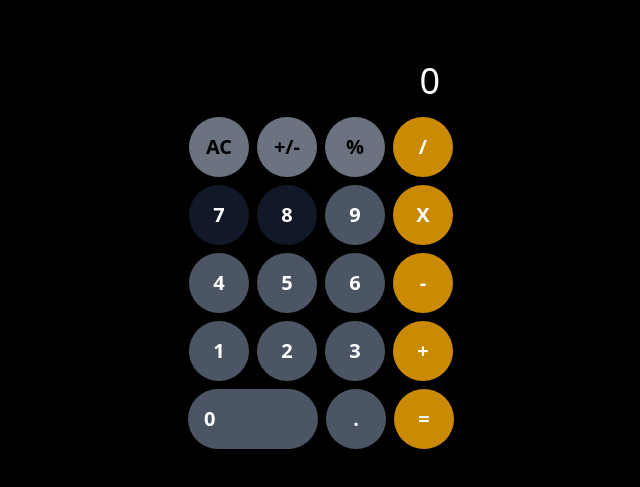
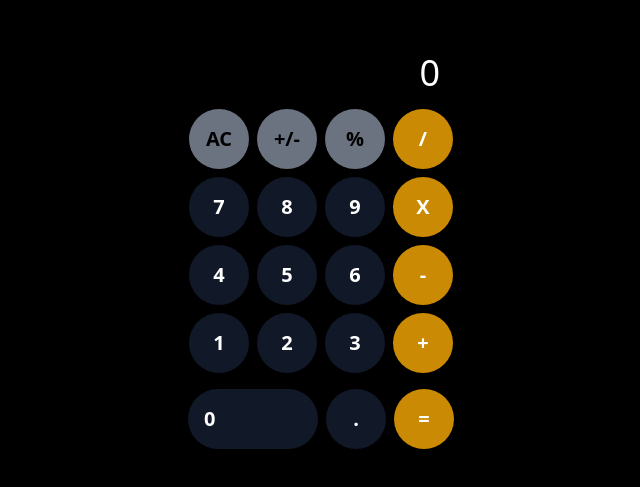
Before and after one commit to shwetank-1708/calculator, a React (Vite) app: page / in a window 1280 px wide. Shown: the part 153-640 px from the top of the page, without its empty margins (319-959 px from the left). Built offline with nearby package versions, Linux system fonts and the light colour scheme.

Commit message:
Added Final Modifications

```diff
--- a/src/App.tsx
+++ b/src/App.tsx
@@ -9,33 +9,34 @@ let second: number;
 const App = () => {
   const [value, setValue] = useState<number>(0);
   const [operation, setOperation] = useState("");
-  const [isActive, setIsActive] = useState(false);
+  const [activeButton, setActiveButton] = useState<number | null>(null);
+  const [activeOperation, setActiveOperation] = useState<string | null>(null);
 
   const numberClicked = (newVal: number) => {
     if (opClicked == 0) {
       firstNum.push(Number(newVal));
       first = Number(firstNum.join(""));
       setValue(first);
-      console.log("first = ", opClicked);
     } else {
       secondNum.push(newVal);
       second = Number(secondNum.join(""));
       setValue(second);
-      console.log("second = ", opClicked);
     }
-    // setIsActive(!isActive);
-    setIsActive(true);
+
+    setActiveButton(newVal); // Set the clicked number button as active
     setTimeout(() => {
-      setIsActive(false);
+      setActiveButton(null); // Reset after a short delay
     }, 50);
   };
 
   const operationClicked = (newOp: string) => {
-    console.log(newOp);
     opClicked = +1;
-    console.log(opClicked);
     setOperation(newOp);
-    // setValue("");
+
+    setActiveOperation(newOp); // Set the clicked operation button as active
+    setTimeout(() => {
+      setActiveOperation(null); // Reset after a short delay
+    }, 50);
   };
 
   const calResult = () => {
@@ -56,6 +57,16 @@ const App = () => {
     }
   };
 
+  const numberButtonClass = (num: number) =>
+    `rounded-full w-[60px] p-4 text-white font-bold text-xl ${
+      activeButton === num ? "bg-gray-500" : "bg-gray-900"
+    }`;
+
+  const operationButtonClass = (op: string) =>
+    `bg-yellow-600 rounded-full w-[60px] p-4 text-white font-bold text-xl ${
+      activeOperation === op ? "bg-yellow-400" : "bg-yellow-600"
+    }`;
+
   return (
     <div className="bg-black h-[100vh] flex justify-center items-center flex-col">
       <div className="">
@@ -68,9 +79,7 @@ const App = () => {
       </div>
 
       <div className="flex gap-2">
-        <button
-          className={`bg-gray-500 rounded-full w-[60px] p-4 font-bold text-xl`}
-        >
+        <button className="bg-gray-500 rounded-full w-[60px] p-4 font-bold text-xl">
           AC
         </button>
         <button className="bg-gray-500 rounded-full w-[60px] p-4 font-bold text-xl">
@@ -81,113 +90,84 @@ const App = () => {
         </button>
         <button
           onClick={() => operationClicked("/")}
-          className="bg-yellow-600 rounded-full w-[60px] p-4 text-white font-bold text-xl"
+          className={operationButtonClass("/")}
         >
           /
         </button>
       </div>
 
       <div className="p-2 flex gap-2">
+        {[7, 8, 9].map((num) => (
           <button
-          onClick={() => numberClicked(7)}
-          className={`rounded-full w-[60px] p-4 text-white font-bold text-xl ${
-            isActive ? "bg-gray-500" : "bg-gray-900"
-          }`}
+            key={num}
+            onClick={() => numberClicked(num)}
+            className={numberButtonClass(num)}
           >
-          7
+            {num}
           </button>
-        <button
-          onClick={() => numberClicked(8)}
-          className={`rounded-full w-[60px] p-4 text-white font-bold text-xl ${
-            isActive ? "bg-gray-500" : "bg-gray-900"
-          }`}
-        >
-          8
-        </button>
-        <button
-          onClick={() => numberClicked(9)}
-          className="bg-gray-600  rounded-full w-[60px] p-4 text-white font-bold text-xl"
-        >
-          9
-        </button>
+        ))}
         <button
           onClick={() => operationClicked("*")}
-          className="bg-yellow-600  rounded-full w-[60px] p-4 text-white font-bold text-xl"
+          className={operationButtonClass("*")}
         >
           X
         </button>
       </div>
 
       <div className="flex gap-2">
+        {[4, 5, 6].map((num) => (
           <button
-          onClick={() => numberClicked(4)}
-          className="bg-gray-600  rounded-full w-[60px] p-4 text-white font-bold text-xl"
+            key={num}
+            onClick={() => numberClicked(num)}
+            className={numberButtonClass(num)}
           >
-          4
+            {num}
           </button>
-        <button
-          onClick={() => numberClicked(5)}
-          className="bg-gray-600  rounded-full w-[60px] p-4 text-white font-bold text-xl"
-        >
-          5
-        </button>
-        <button
-          onClick={() => numberClicked(6)}
-          className="bg-gray-600  rounded-full w-[60px] p-4 text-white font-bold text-xl"
-        >
-          6
-        </button>
+        ))}
         <button
           onClick={() => operationClicked("-")}
-          className="bg-yellow-600  rounded-full w-[60px] p-4 text-white font-bold text-xl"
+          className={operationButtonClass("-")}
         >
           -
         </button>
       </div>
 
       <div className="p-2 flex gap-2">
+        {[1, 2, 3].map((num) => (
           <button
-          onClick={() => numberClicked(1)}
-          className="bg-gray-600  rounded-full w-[60px] p-4 text-white font-bold text-xl"
+            key={num}
+            onClick={() => numberClicked(num)}
+            className={numberButtonClass(num)}
           >
-          1
+            {num}
           </button>
-        <button
-          onClick={() => numberClicked(2)}
-          className="bg-gray-600  rounded-full w-[60px] p-4 text-white font-bold text-xl"
-        >
-          2
-        </button>
-        <button
-          onClick={() => numberClicked(3)}
-          className="bg-gray-600  rounded-full w-[60px] p-4 text-white font-bold text-xl"
-        >
-          3
-        </button>
+        ))}
         <button
           onClick={() => operationClicked("+")}
-          className="bg-yellow-600  rounded-full w-[60px] p-4 text-white font-bold text-xl"
+          className={operationButtonClass("+")}
         >
           +
         </button>
       </div>
 
-      <div className="flex gap-2">
+      <div className="p-2 flex gap-2">
         <button
           onClick={() => numberClicked(0)}
-          className="bg-gray-600  rounded-full w-[130px] p-4 text-white font-bold text-xl text-left"
+          className={`bg-gray-600 rounded-full w-[130px] p-4 text-white font-bold text-xl text-left ${
+            activeButton === 0 ? "bg-gray-500" : "bg-gray-900"
+          }`}
         >
           0
         </button>
         <button
           onClick={() => numberClicked(3)}
-          className="bg-gray-600  rounded-full w-[60px] p-4 text-white font-bold text-xl"
+          className={numberButtonClass(3)}
         >
           .
         </button>
         <button
           onClick={() => calResult()}
-          className="bg-yellow-600  rounded-full w-[60px] p-4 text-white font-bold text-xl"
+          className="bg-yellow-600 rounded-full w-[60px] p-4 text-white font-bold text-xl"
         >
           =
         </button>
```
Lines whose indentation alone changed are shown as unchanged.
